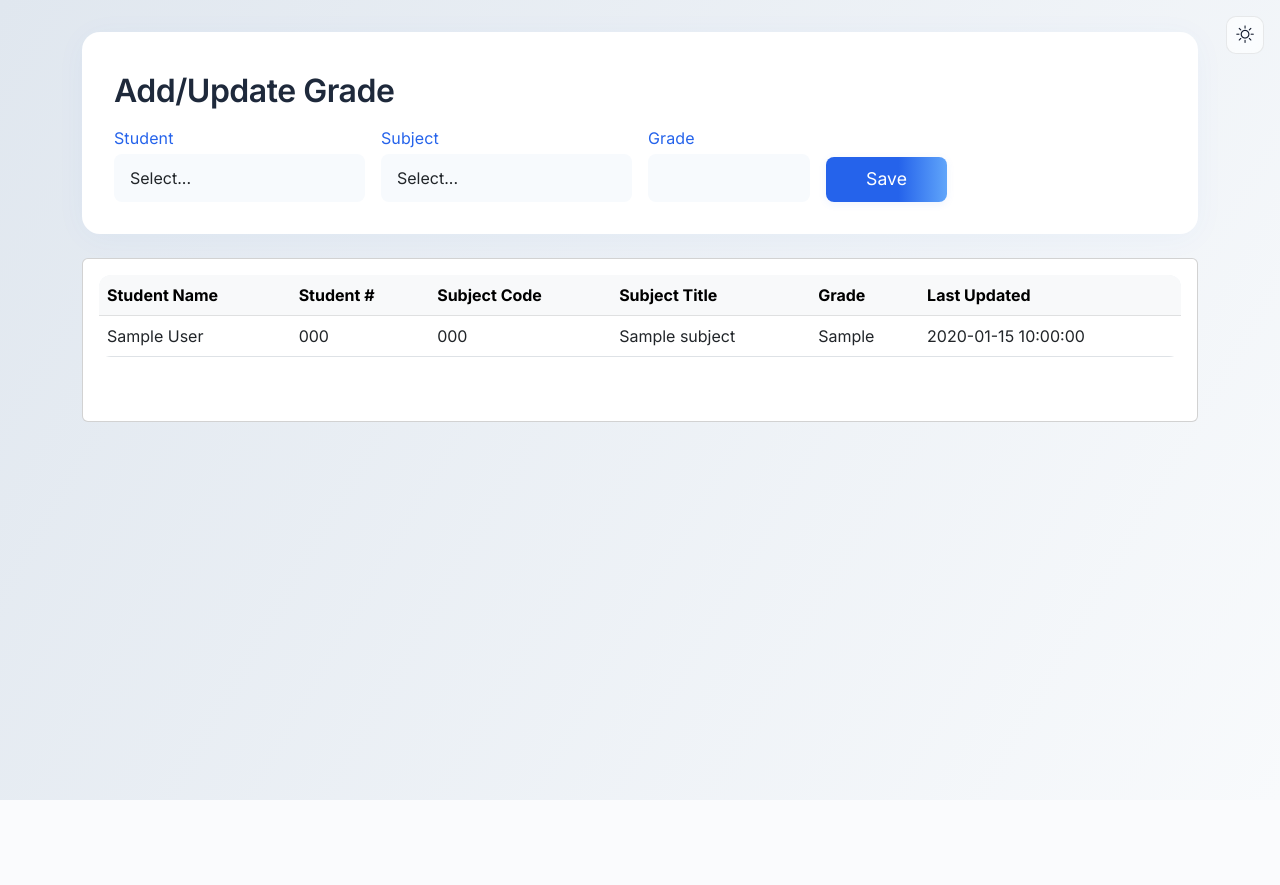
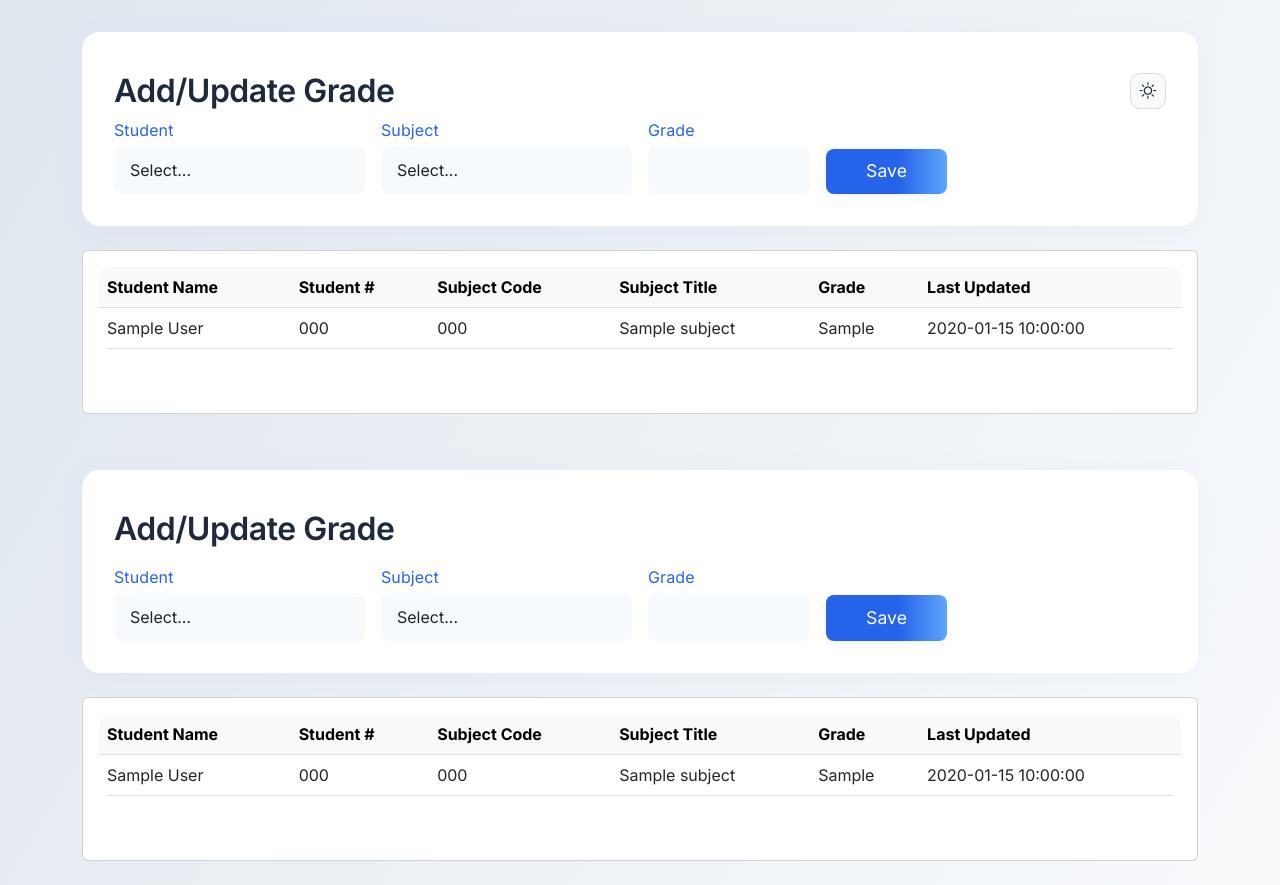
Before and after one commit to sung-jenho/SMS-GRADE-NOTIFIER, a PHP site: page / in a window 1280 px wide. Before the commit the page ends 800 px from the top, so only its background shows below. Run offline with PHP 8.4, Linux system fonts and the light colour scheme; tables that the repository leaves empty hold one stand-in row (values such as "Sample post").

Commit message:
moved toggle into header

```diff
--- a/index.php
+++ b/index.php
@@ -203,18 +203,18 @@
     display: inline-flex;
     align-items: center;
     justify-content: center;
-    height: 38px;
-    width: 38px;
+    height: 36px;
+    width: 36px;
     border-radius: 10px;
-    border: 1px solid rgba(255,255,255,0.35);
-    background: transparent;
-    color: #fff;
+    border: 1px solid rgba(15,23,42,0.12);
+    background: #f8fafc;
+    color: #0f172a;
     transition: background 0.2s, border-color 0.2s, box-shadow 0.2s;
 }
-.theme-toggle .bi { font-size: 1.1rem; }
+.theme-toggle .bi { font-size: 1.05rem; }
 .theme-toggle:hover, .theme-toggle:focus {
-    background: rgba(255,255,255,0.12);
-    box-shadow: 0 2px 10px rgba(0,0,0,0.08);
+    background: rgba(15,23,42,0.04);
+    box-shadow: 0 2px 10px rgba(0,0,0,0.06);
 }
 .dark-mode .theme-toggle {
     border-color: rgba(255,255,255,0.18);
@@ -227,22 +227,6 @@
 
 /* Smooth theme transitions */
 :root { --theme-transition-speed: 240ms; }
-.theme-fab {
-    position: fixed;
-    top: 16px;
-    right: 16px;
-    z-index: 1040;
-    border: 1px solid rgba(0,0,0,0.08);
-    background: rgba(255,255,255,0.65);
-    backdrop-filter: saturate(180%) blur(8px);
-    -webkit-backdrop-filter: saturate(180%) blur(8px);
-    color: #0f172a;
-}
-.dark-mode .theme-fab {
-    background: rgba(17,24,39,0.6);
-    border-color: rgba(255,255,255,0.18);
-    color: #e5e7eb;
-}
 .theme-transition, .theme-transition * {
     transition: background-color var(--theme-transition-speed) ease,
                 color var(--theme-transition-speed) ease,
@@ -262,12 +246,81 @@
 </style>
 </head>
 <body>
-<!-- Floating dark-mode toggle (navbar removed) -->
-<div class="theme-fab-wrap">
-  <button id="darkModeToggle" class="btn theme-toggle theme-fab" aria-label="Toggle dark mode">
-    <span id="darkModeIcon" class="bi bi-sun"></span>
-  </button>
-
+<div class="container">
+    <div class="row mb-4">
+        <div class="col-12">
+            <div class="form-section">
+                <div class="d-flex align-items-center justify-content-between mb-2">
+                    <h2 class="mb-0">Add/Update Grade</h2>
+                    <button id="darkModeToggle" class="btn theme-toggle" aria-label="Toggle dark mode">
+                        <span id="darkModeIcon" class="bi bi-sun"></span>
+                    </button>
+                </div>
+                <form action="update_grade.php" method="post" class="row g-3">
+                    <div class="col-md-3">
+                        <label class="form-label">Student</label>
+                        <select name="student_id" class="form-select" required>
+                            <option value="">Select...</option>
+                            <?php foreach (
+                                $students as $s): ?>
+                                <option value="<?= $s['id'] ?>"><?= htmlspecialchars($s['name']) ?> (<?= htmlspecialchars($s['student_number']) ?>)</option>
+                            <?php endforeach; ?>
+                        </select>
+                    </div>
+                    <div class="col-md-3">
+                        <label class="form-label">Subject</label>
+                        <select name="subject_id" class="form-select" required>
+                            <option value="">Select...</option>
+                            <?php foreach ($subjects as $sub): ?>
+                                <option value="<?= $sub['id'] ?>"><?= htmlspecialchars($sub['subject_code']) ?> - <?= htmlspecialchars($sub['subject_title']) ?></option>
+                            <?php endforeach; ?>
+                        </select>
+                    </div>
+                    <div class="col-md-2">
+                        <label class="form-label">Grade</label>
+                        <input type="number" name="grade" class="form-control" required min="0" max="5" step="0.01">
+                    </div>
+                    <div class="col-md-2 align-self-end">
+                        <button type="submit" class="btn btn-primary">Save</button>
+                    </div>
+                </form>
+            </div>
+        </div>
+    </div>
+    <div class="row mb-4">
+        <div class="col-12">
+            <div class="card">
+                <div class="card-body">
+                    <div class="table-responsive">
+                        <table class="table table-hover align-middle">
+                            <thead class="table-light">
+                                <tr>
+                                    <th>Student Name</th>
+                                    <th>Student #</th>
+                                    <th>Subject Code</th>
+                                    <th>Subject Title</th>
+                                    <th>Grade</th>
+                                    <th>Last Updated</th>
+                                </tr>
+                            </thead>
+                            <tbody>
+                            <?php foreach ($grades as $g): ?>
+                                <tr>
+                                    <td><?= htmlspecialchars($g['name']) ?></td>
+                                    <td><?= htmlspecialchars($g['student_number']) ?></td>
+                                    <td><?= htmlspecialchars($g['subject_code']) ?></td>
+                                    <td><?= htmlspecialchars($g['subject_title']) ?></td>
+                                    <td><?= htmlspecialchars($g['grade']) ?></td>
+                                    <td><?= htmlspecialchars($g['last_updated']) ?></td>
+                                </tr>
+                            <?php endforeach; ?>
+                            </tbody>
+                        </table>
+                    </div>
+                </div>
+            </div>
+        </div>
+    </div>
 </div>
 <script>
   // Dark mode toggle logic with system preference + icon animation
```
